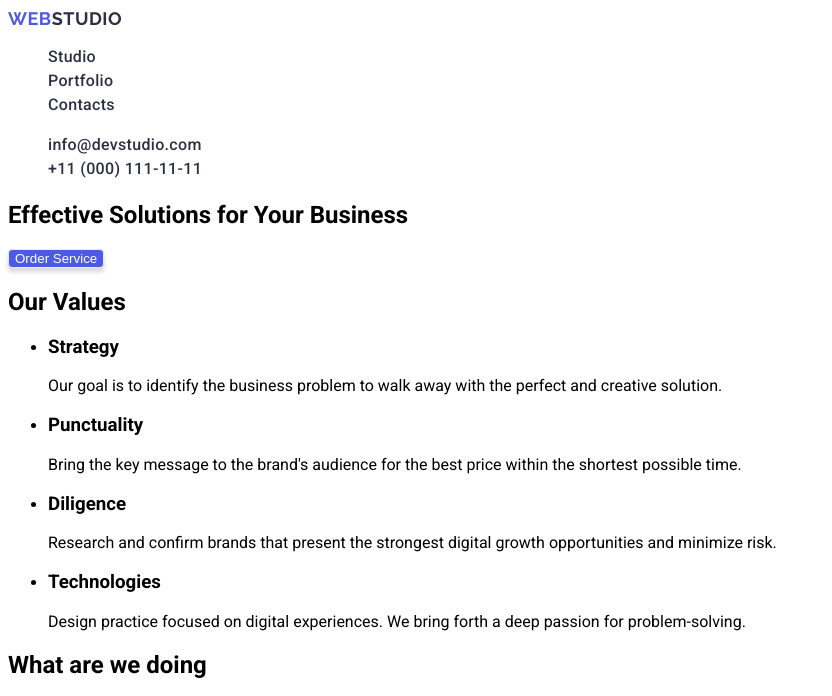
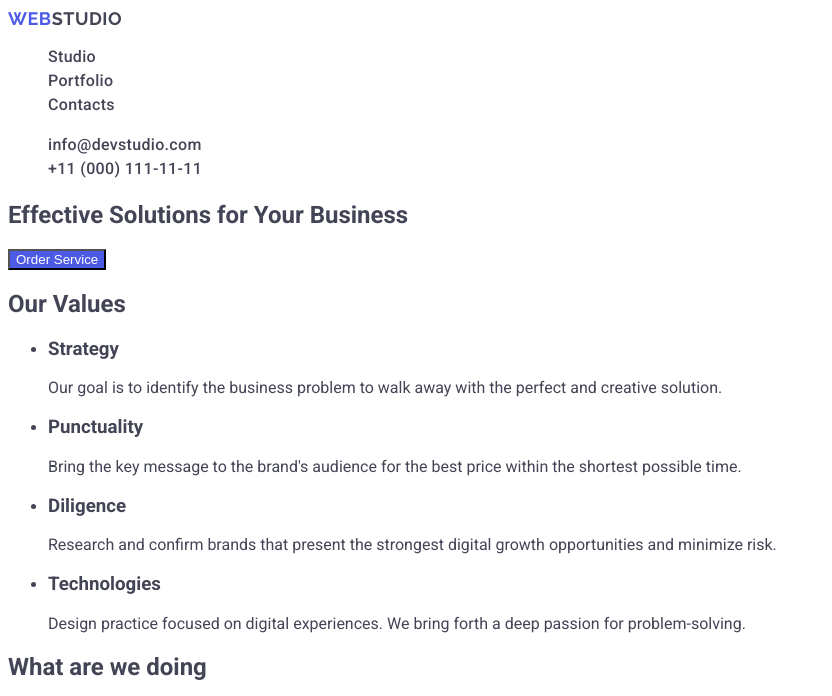
Before and after one commit to michallow/goit-markup-hw-02, a plain HTML site: page index.html in a window 1280 px wide. Shown: the top 696 px of the page, without its empty margins (0-832 px from the left). Drawn offline with Linux system fonts and the light colour scheme.

Commit message:
Update styles.css

```diff
--- a/css/styles.css
+++ b/css/styles.css
@@ -2,17 +2,17 @@
   --background-color: #ffffff;
   --brand-color: #4d5ae5;
   --default-header-color: #2e2f42;
-  --default-text-color: ##434455;
   --default-footer-color: #f4f4fd;
   --default-buttons-text: #4d5ae5;
   --default-buttons-color: #e7e9fc;
   --default-buttons-background: #f4f4fd;
   --link-hover: #404bbf;
+  --text-color: #434455;
 }
 
 body {
   font-family: "Roboto", sans-serif;
-  color: var(--default-text-color);
+  color: var(--text-color);
   background-color: var(--background-color);
 }
 
@@ -27,7 +27,7 @@ body {
 
 .link {
   text-decoration: none;
-  color: var(--default-header-color);
+  color: var(--text-color);
 }
 
 .logo {
@@ -50,37 +50,31 @@ body {
 }
 
 .logo-studio {
-  color: var(--default-header-color);
+  color: var(--text-color);
 }
 
 .address {
-    font-style: normal;
+  font-style: normal;
 }
 
 .address-list {
-    line-height: 1.5;
-    letter-spacing: 0.02em;
-    color: var(--default-text-color);
+  line-height: 1.5;
+  letter-spacing: 0.02em;
+  color: var(--text-color);
 }
 
 .main-button {
   color: #ffffff;
-  border-radius: 4px;
   background: var(--IRIS, #4d5ae5);
-  box-shadow: 0px 4px 4px 0px rgba(0, 0, 0, 0.15);
 }
 button {
   color: var(--default-buttons-text);
   background-color: var(--default-buttons-background);
-  border: 1px solid var(--default-buttons-color);
-  display: flex;
   justify-content: center;
-  align-items: center;
 }
 
 button:hover {
   color: white;
   background-color: #404bbf;
   cursor: pointer;
-  box-shadow: 1cap;
 }
```
